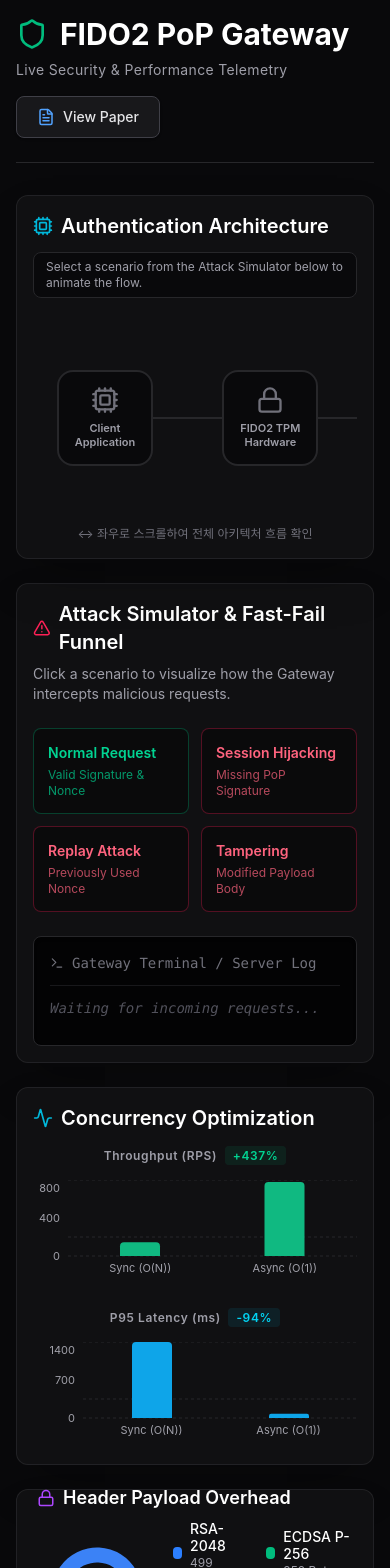
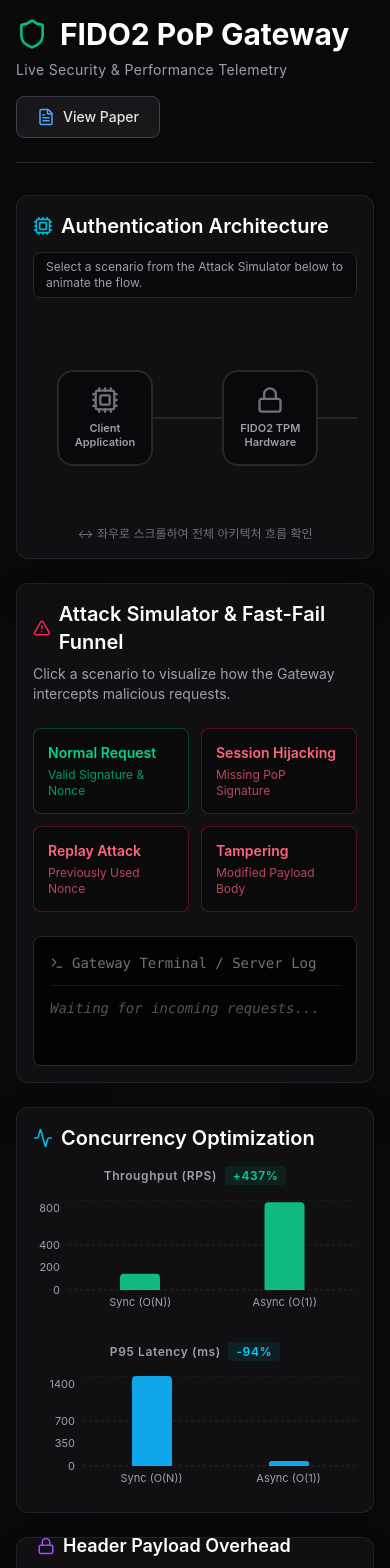
Before and after one commit to altdmfk/fido2-pop-gateway, a React (Vite) app in the folder frontend/: page / in a window 390 px wide. Shown: the top 1568 px of the page. Built offline with nearby package versions, Linux system fonts and the light colour scheme.

Commit message:
fix(frontend): enforce section heights for proper flexbox inner scrolling on mobile

```diff
--- a/frontend/src/components/Dashboard.tsx
+++ b/frontend/src/components/Dashboard.tsx
@@ -248,7 +248,7 @@ const Dashboard = () => {
         </div>
 
         {/* SECTION 2: Attack Simulator & Fast-Fail Log */}
-        <div className="lg:col-span-6 bg-zinc-900/50 rounded-xl border border-zinc-800/80 p-4 sm:p-6 shadow-2xl flex flex-col min-h-[480px] lg:h-[500px]">
+        <div className="lg:col-span-6 bg-zinc-900/50 rounded-xl border border-zinc-800/80 p-4 sm:p-6 shadow-2xl flex flex-col h-[500px]">
           <h2 className="text-xl font-semibold text-white flex items-center gap-2 mb-2">
             <AlertTriangle className="text-rose-500" size={20}/>
             Attack Simulator & Fast-Fail Funnel
@@ -288,11 +288,11 @@ const Dashboard = () => {
             />
           </div>
 
-          <div className="flex-1 bg-black/80 rounded-lg border border-zinc-800 p-4 font-mono text-sm overflow-hidden flex flex-col relative shadow-inner">
+          <div className="flex-1 min-h-0 bg-black/80 rounded-lg border border-zinc-800 p-4 font-mono text-sm overflow-hidden flex flex-col relative shadow-inner">
             <div className="flex items-center gap-2 text-zinc-500 mb-3 pb-3 border-b border-zinc-900">
               <Terminal size={14} /> <span>Gateway Terminal / Server Log</span>
             </div>
-            <div ref={logsContainerRef} className="flex-1 overflow-y-auto pr-2 scroll-smooth">
+            <div ref={logsContainerRef} className="flex-1 min-h-0 overflow-y-auto pr-2 scroll-smooth">
               {logs.length === 0 && <span className="text-zinc-600 italic">Waiting for incoming requests...</span>}
               <AnimatePresence initial={false}>
                 {logs.map(log => (
@@ -312,7 +312,7 @@ const Dashboard = () => {
         </div>
 
         {/* SECTIONS 3 & 4: Performance & Payload Metrics */}
-        <div className="lg:col-span-6 flex flex-col gap-6 min-h-[500px] lg:h-[500px]">
+        <div className="lg:col-span-6 flex flex-col gap-6 h-[600px] sm:h-[500px]">
 
           <div className="bg-zinc-900/50 rounded-xl border border-zinc-800/80 p-4 sm:p-6 shadow-2xl flex-1 flex flex-col">
              <h2 className="text-xl font-semibold text-white flex items-center gap-2 mb-4">
```
